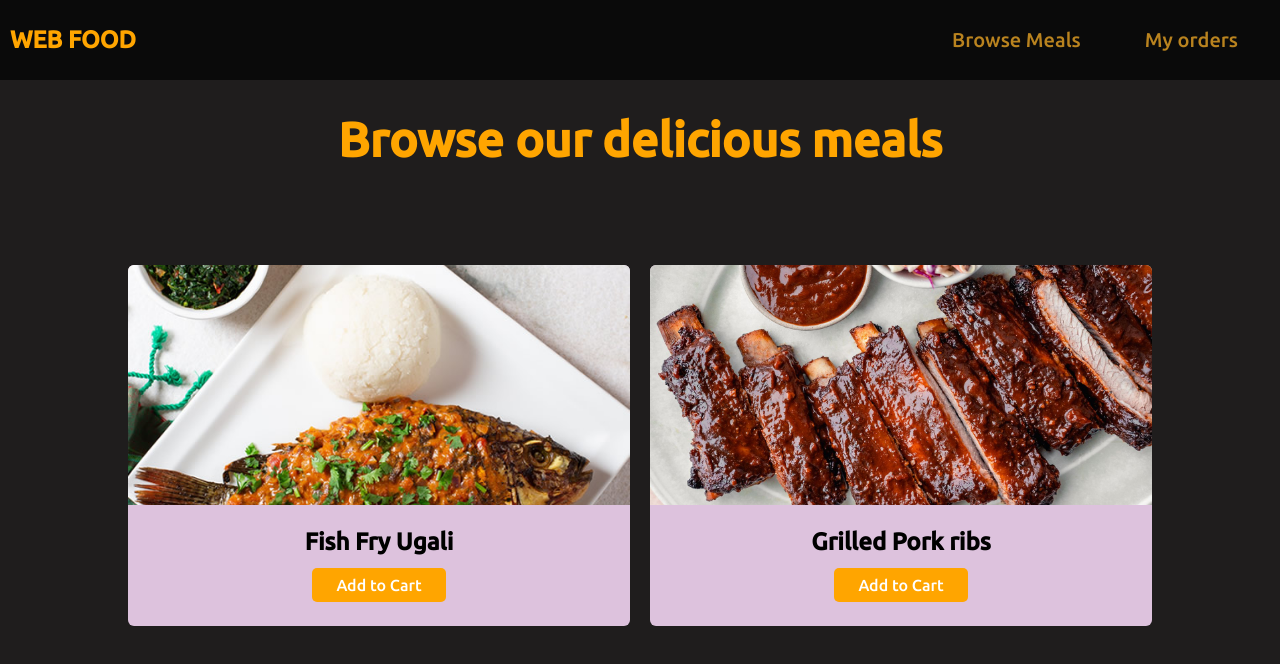
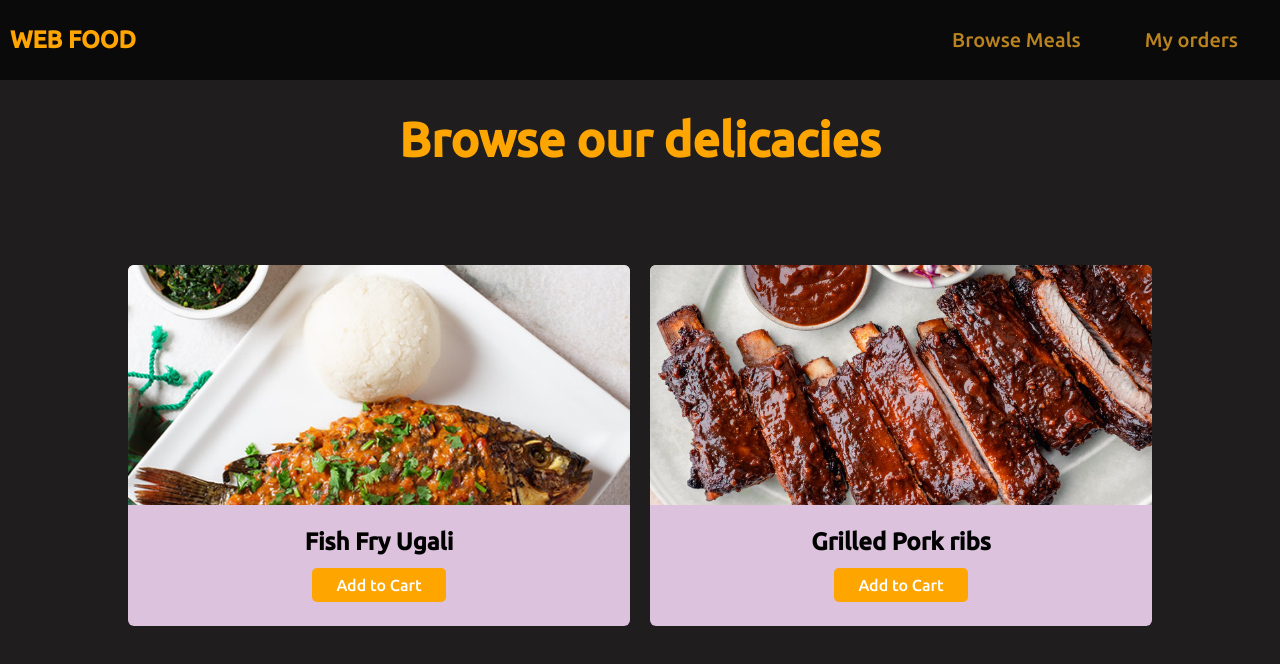
Before and after one commit to Mwimar/responsive-design, a plain HTML site: page index.html in a window 1280 px wide. Drawn offline with Linux system fonts and the light colour scheme.

Commit message:
changed the title

```diff
--- a/index.html
+++ b/index.html
@@ -30,7 +30,7 @@
     </header>
 
     <main>
-      <h1>Browse our delicious meals</h1>
+      <h1>Browse our delicacies</h1>
       <section id="latest-products">
         <ul>
           <li class="food-items">
```
